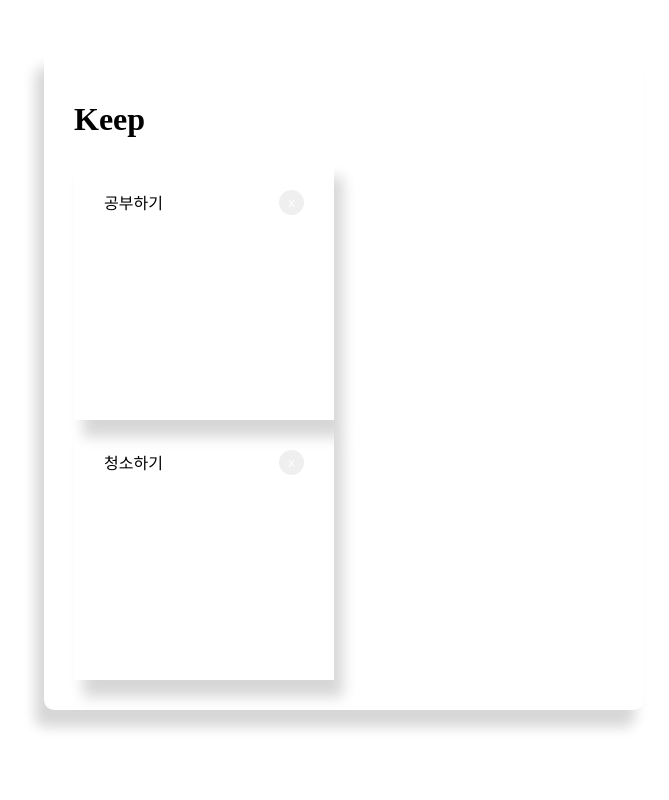
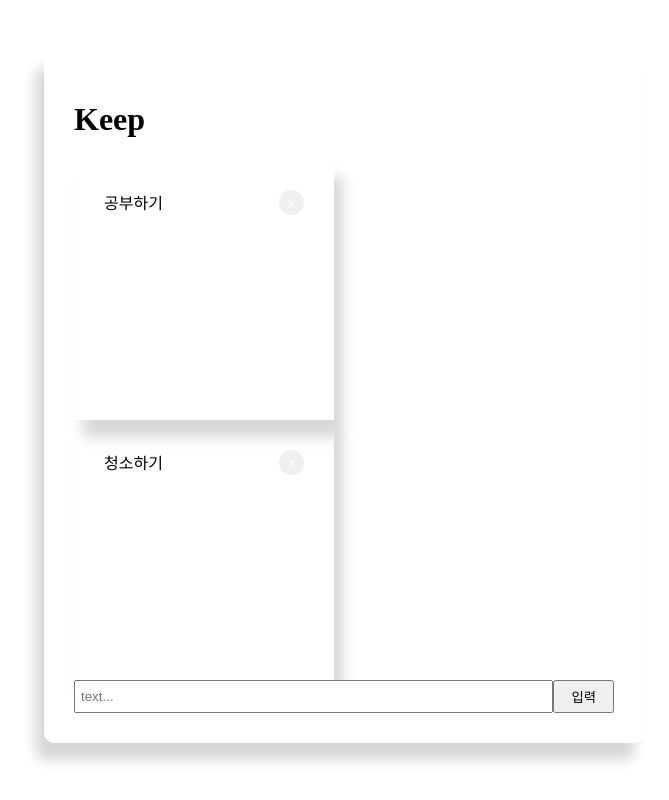
Before and after one commit to yungan9/KPT-Project, a React (Create React App) app: page / in a window 1280 px wide. Shown: the whole page, without its empty margins (296-965 px from the left). Built offline with nearby package versions, Linux system fonts and the light colour scheme.

Commit message:
Feat:memoBlock Create

```diff
--- a/src/App.css
+++ b/src/App.css
@@ -26,3 +26,16 @@ button{
   cursor: pointer;
   float: right;
 }
+
+form{
+  display: flex;
+
+}
+input{
+  flex: 10;
+  padding: 5px;
+}
+
+.btn{
+  flex:1;
+}
--- a/src/App.js
+++ b/src/App.js
@@ -4,7 +4,7 @@ import React, {useState} from 'react';
 
 function App() {
 
-  const [todoData, setTodoDate] = useState( [
+  const [todoData, setTodoData] = useState( [
     {
       id:"1",
       title:"공부하기",
@@ -15,10 +15,27 @@ function App() {
     }
   ]);
 
+  const [value, setValue] = useState("");
+
   const handleClick = (id) =>{
     let newTodoData = todoData.filter(data => data.id !== id);
     console.log('new', newTodoData);
-    setTodoDate(newTodoData);
+    setTodoData(newTodoData);
+  }
+
+  const handleChange = (e) => {
+    console.log('e',e.target.value);
+    setValue(e.target.value);
+  }
+
+  const handleSubmit = (e) => {
+    e.preventDefault();
+    let newTodo = {
+      id: Date.now(),
+      title: value,
+    }
+    setTodoData([...todoData, newTodo]);
+    setValue("");
   }
 
   return (
@@ -32,6 +49,19 @@ function App() {
           </div>
         ))}
 
+        <form onSubmit={handleSubmit}>
+          <input
+            type='text'
+            name='value'
+            placeholder='text...'
+            value={value}
+            onChange={handleChange}
+          />
+          <input
+            type='submit'
+            value='입력'
+            className='btn'/>
+        </form>
       </div>
 
     </div>
```
